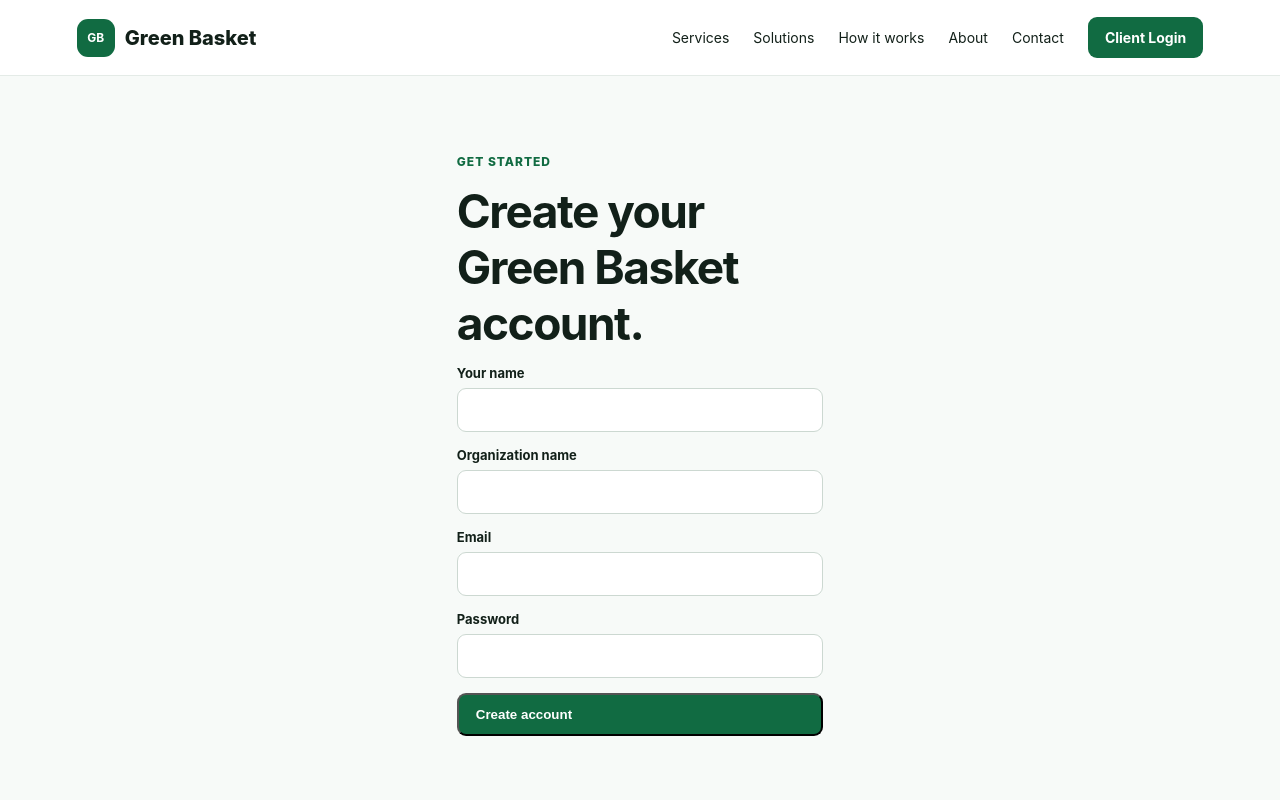
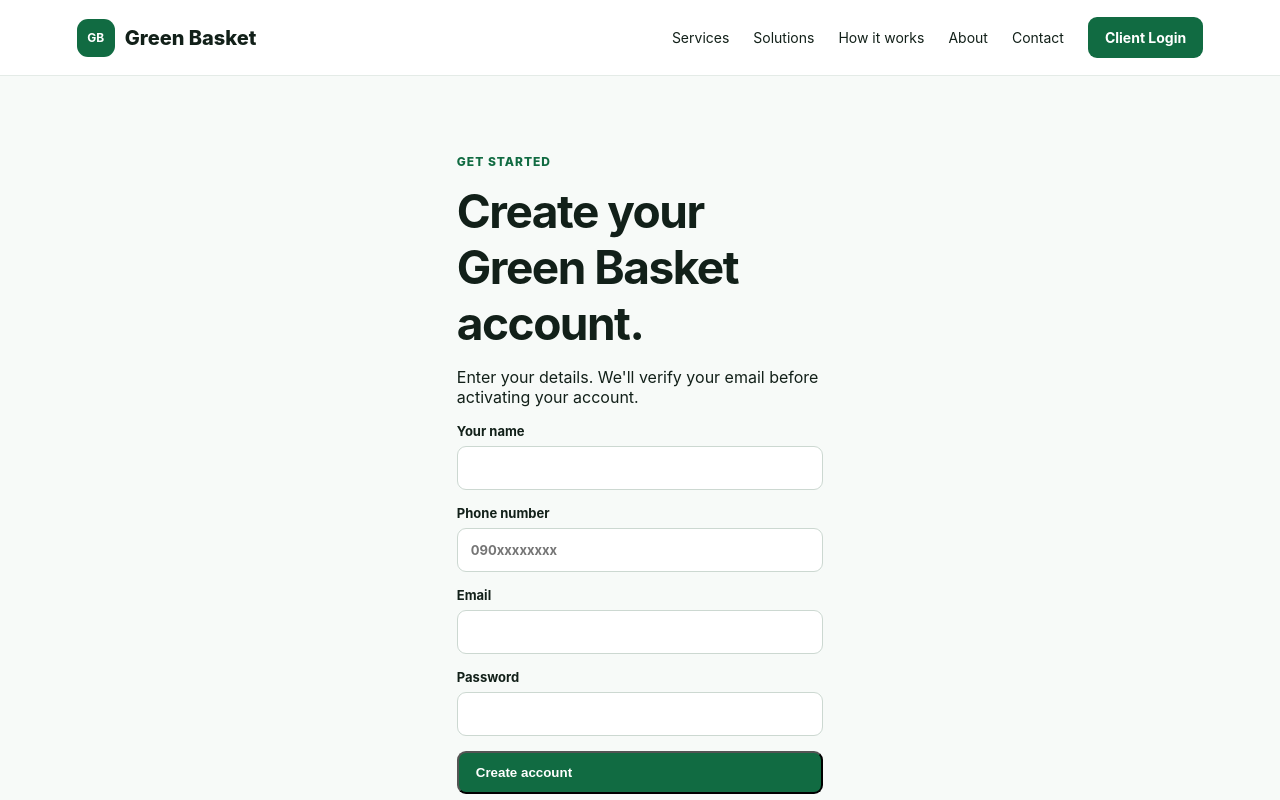
Before and after one commit to greenbasket-labs/GB-Global, a Next.js app: page /register in a window 1280 px wide. Shown: the top 800 px of the page. Built offline with nearby package versions, Linux system fonts and the light colour scheme.

Commit message:
feat: update client registration for email OTP verification

```diff
--- a/app/register/page.tsx
+++ b/app/register/page.tsx
@@ -1,3 +1,23 @@
 "use client";
-import {useState} from "react";import {useRouter} from "next/navigation";
-export default function Register(){const [f,setF]=useState({name:"",organizationName:"",email:"",password:""});const [error,setError]=useState("");const router=useRouter();async function submit(e:React.FormEvent){e.preventDefault();const r=await fetch('/api/auth/register',{method:'POST',headers:{'Content-Type':'application/json'},body:JSON.stringify(f)});const d=await r.json();if(!r.ok){setError(d.error||'Registration failed');return}router.push('/client')}return <main className="page auth"><div className="pill">Get started</div><h1>Create your Green Basket account.</h1>{error&&<div className="error">{error}</div>}<form className="form" onSubmit={submit}><label>Your name<input required value={f.name} onChange={e=>setF({...f,name:e.target.value})}/></label><label>Organization name<input required value={f.organizationName} onChange={e=>setF({...f,organizationName:e.target.value})}/></label><label>Email<input required type="email" value={f.email} onChange={e=>setF({...f,email:e.target.value})}/></label><label>Password<input required minLength={8} type="password" value={f.password} onChange={e=>setF({...f,password:e.target.value})}/></label><button className="btn">Create account</button></form></main>}
+import {useState} from "react";
+import {useRouter} from "next/navigation";
+
+export default function Register(){
+  const [f,setF]=useState({name:"",phone:"",email:"",password:""});
+  const [error,setError]=useState("");
+  const [busy,setBusy]=useState(false);
+  const router=useRouter();
+
+  async function submit(e:React.FormEvent){
+    e.preventDefault();setError('');setBusy(true);
+    try{
+      const r=await fetch('/api/auth/register',{method:'POST',headers:{'Content-Type':'application/json'},body:JSON.stringify(f)});
+      const d=await r.json();
+      if(!r.ok){setError(d.error||'Registration failed');return}
+      router.push(`/verify-email?email=${encodeURIComponent(f.email.toLowerCase())}`);
+    }catch{setError('Unable to connect. Please try again.');}
+    finally{setBusy(false);}
+  }
+
+  return <main className="page auth"><div className="pill">Get started</div><h1>Create your Green Basket account.</h1><p>Enter your details. We&apos;ll verify your email before activating your account.</p>{error&&<div className="error">{error}</div>}<form className="form" onSubmit={submit}><label>Your name<input required minLength={2} value={f.name} onChange={e=>setF({...f,name:e.target.value})} autoComplete="name"/></label><label>Phone number<input required value={f.phone} onChange={e=>setF({...f,phone:e.target.value})} autoComplete="tel" placeholder="090xxxxxxxx"/></label><label>Email<input required type="email" value={f.email} onChange={e=>setF({...f,email:e.target.value})} autoComplete="email"/></label><label>Password<input required minLength={8} type="password" value={f.password} onChange={e=>setF({...f,password:e.target.value})} autoComplete="new-password"/></label><button className="btn" disabled={busy}>{busy?'Creating account…':'Create account'}</button></form></main>;
+}
```
